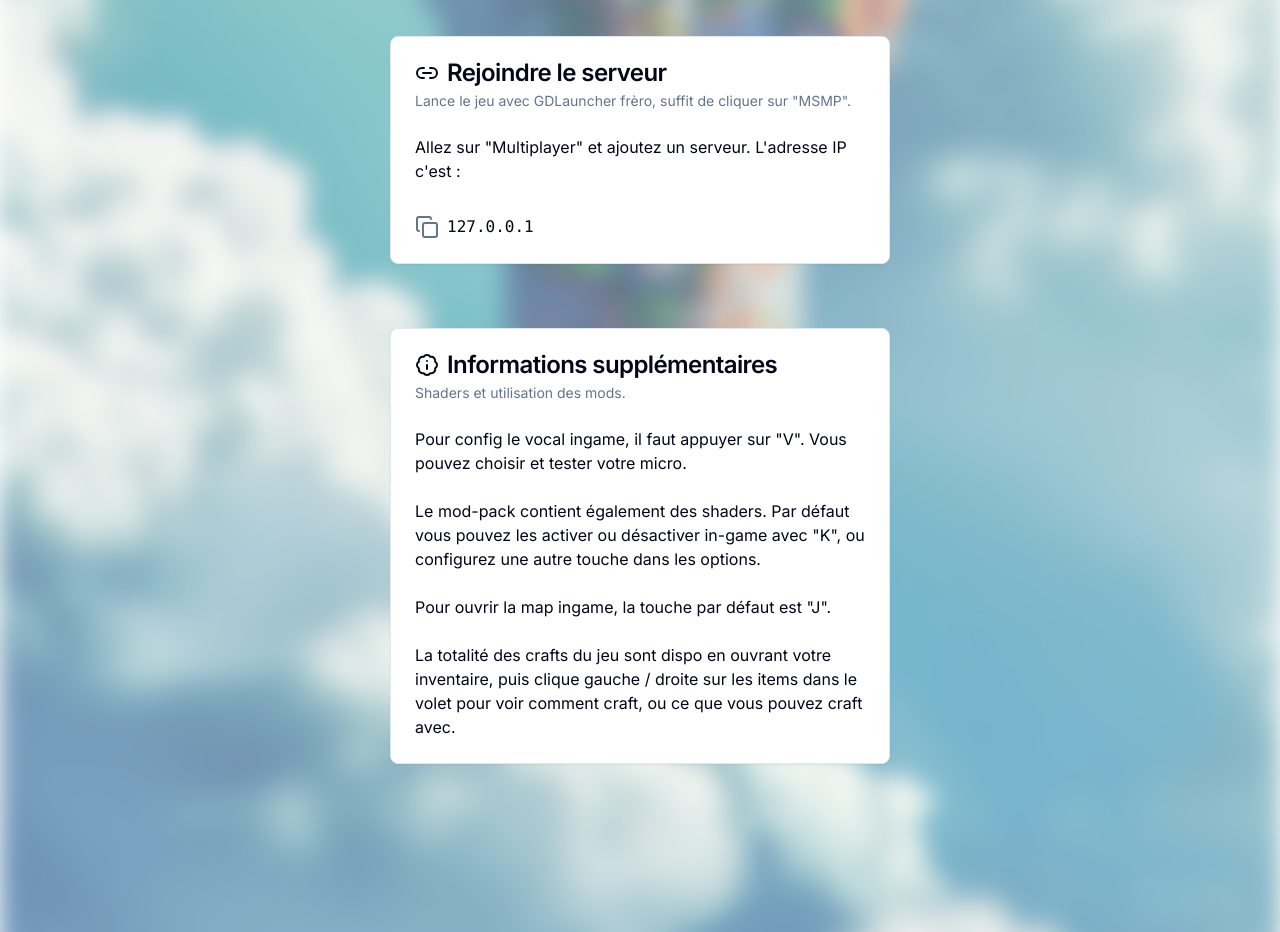
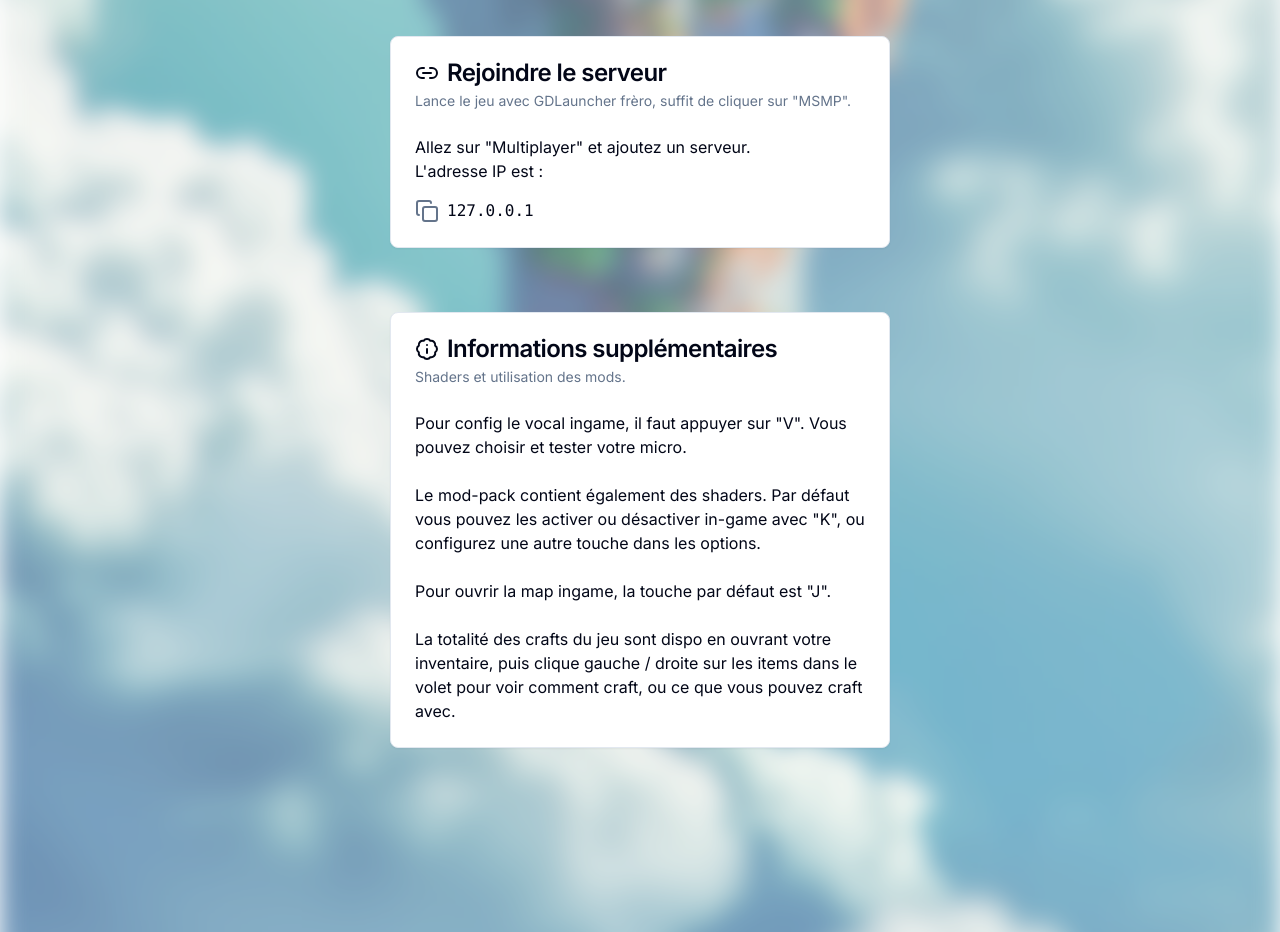
Before and after one commit to Decryptu/msmp, a Next.js app: page / in a window 1280 px wide. Shown: the part 1520-2452 px from the top of the page. Built offline with nearby package versions, Linux system fonts and the light colour scheme.

Commit message:
Update page.tsx

```diff
--- a/app/page.tsx
+++ b/app/page.tsx
@@ -189,9 +189,9 @@ export default function Home() {
               </CardDescription>
             </CardHeader>
             <CardContent>
-              <p className="pb-8">
-                Allez sur &quot;Multiplayer&quot; et ajoutez un serveur.
-                L&apos;adresse IP c&apos;est :
+              <p className="pb-4">
+                Allez sur &quot;Multiplayer&quot; et ajoutez un serveur.<br></br>
+                L&apos;adresse IP est :
               </p>
               {/* Make the div clickable and copy to clipboard on click */}
               <button
```
